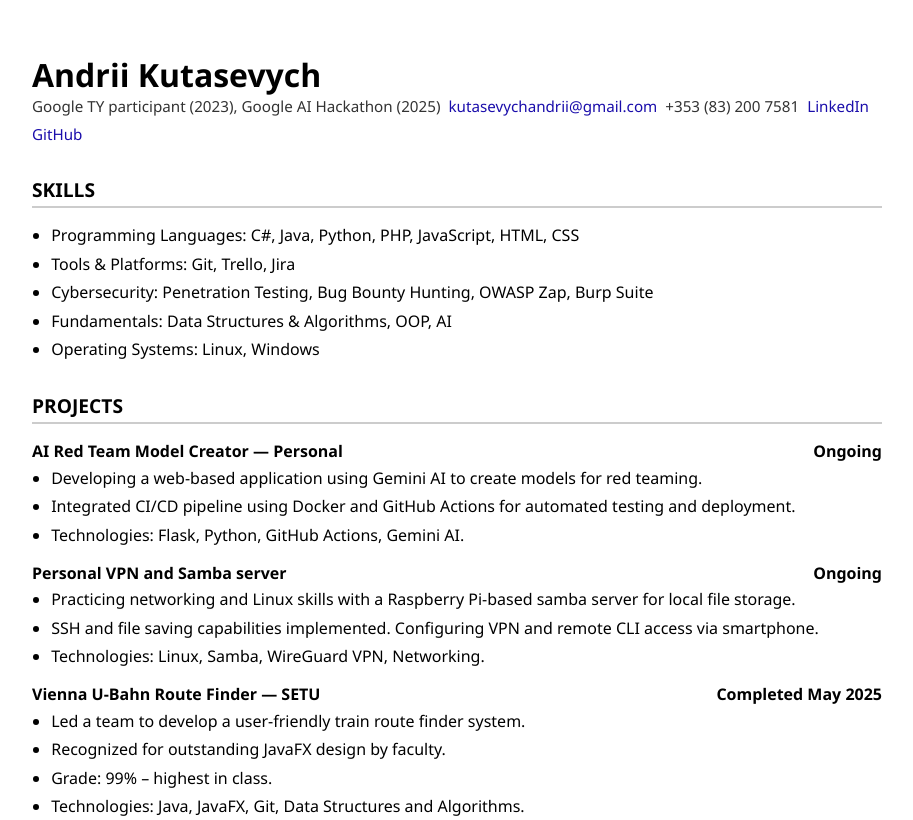
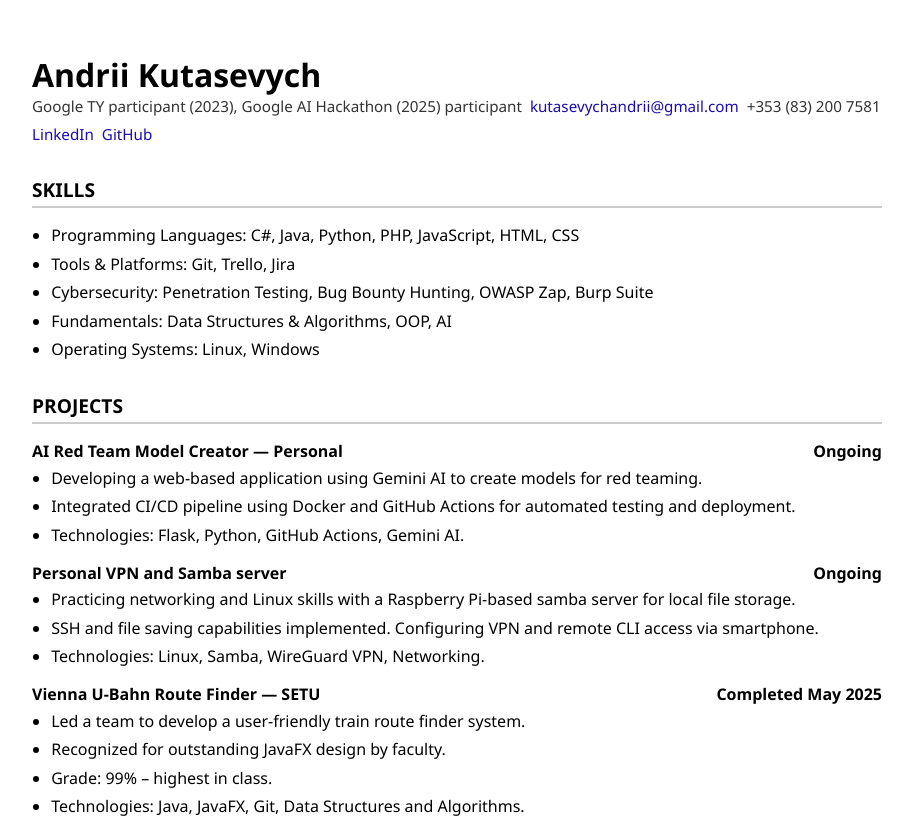
Before and after one commit to AndreyKutasevych/Andrii-Kutasevych.io, a plain HTML site: page index.html in a window 1280 px wide. Shown: the top 820 px of the page, without its empty margins (183-1096 px from the left). Drawn offline with Linux system fonts and the light colour scheme.

Commit message:
Update website

```diff
--- a/index.html
+++ b/index.html
@@ -85,7 +85,7 @@
 
   <h1>Andrii Kutasevych</h1>
   <div class="contact">
-    <span>Google TY participant (2023), Google AI Hackathon (2025)</span>
+    <span>Google TY participant (2023), Google AI Hackathon (2025) participant</span>
     <a href="mailto:kutasevychandrii@gmail.com">kutasevychandrii@gmail.com</a>
     <span>+353 (83) 200 7581</span>
     <a href="https://www.linkedin.com/in/andrii-kutasevych-b53467298/" target="_blank">LinkedIn</a>
```
